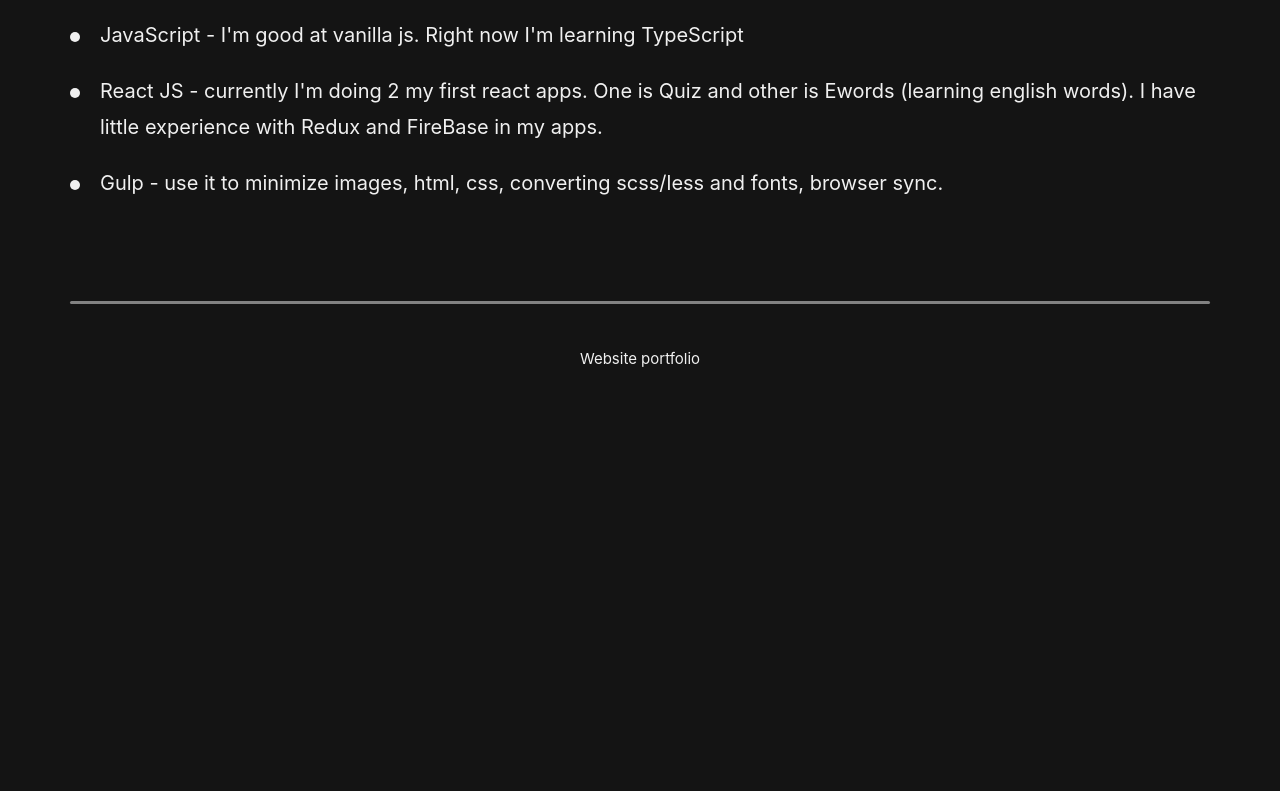
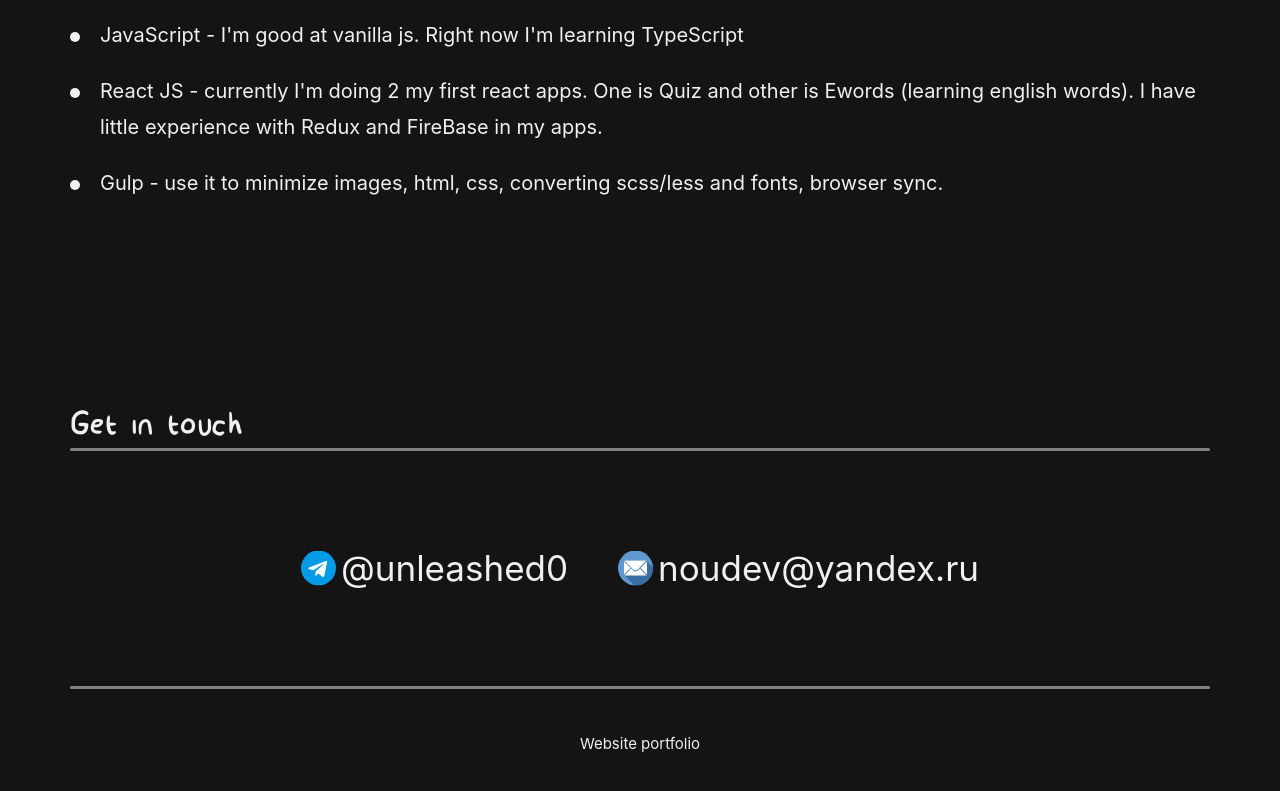
Before and after one commit to Unleashed97/portfolio, a website: page src/index.html in a window 1280 px wide. Shown: the part 3790-4581 px from the top of the page. Before the commit the page ends 4206 px from the top, so only its background shows below. Drawn offline with Linux system fonts and the light colour scheme.

Commit message:
contact section

```diff
--- a/src/index.html
+++ b/src/index.html
@@ -262,6 +262,37 @@
             </div>
         </section>
 
+        <!-- get in touch -->
+        <section class="section">
+            <div class="container">
+                <div class="section__inner">
+                    <h2 class="section__title">Get in touch</h2>
+                    <div class="section__content">
+                        <!-- <form action="/" class="contact-form">
+                            <label for="">
+
+                                <input type="text" class="contact-form__input">
+                            </label>
+
+                        </form> -->
+                        <div class="contact">
+                            <ul class="contact__list">
+                                <li class="contact__item">
+                                    <a href="https://t.me/unleashed0" target="_blank" class="contact__link contact__telegram">
+                                        @unleashed0
+                                    </a>
+                                </li>
+                                <li class="contant__item">
+                                    <a href="mailto:noudev@yandex.ru" target="_blank" class="contact__link contact__mail">
+                                        noudev@yandex.ru
+                                    </a>
+                                </li>
+                            </ul>
+                        </div>
+                    </div>
+                </div>
+            </div>
+        </section>
         <!-- footer -->
         <footer class="footer">
             <div class="container">
--- /dev/null
+++ b/src/scss/components/contact.scss
@@ -0,0 +1,60 @@
+.contact{
+    width: 100%;
+    display: flex;
+    justify-content: center;
+    &__list{
+        display: flex;
+        justify-content: center;
+    }
+
+    &__item{
+        margin-right: 50px;
+
+        &:last-child{
+            margin-right: 0;
+        }
+    }
+
+    &__link{
+        display: block;
+        font-size: 35px;
+        color: $font-main;
+        text-decoration: none;
+    }
+
+    &__telegram{
+        padding-left: 40px;
+        position: relative;
+        &::before{
+            display: block;
+            content: '';
+            background: url('../../images/icons/telegram.svg');
+            background-size: contain;
+            width: 35px;
+            height: 35px;
+
+            position: absolute;
+            top: 50%;
+            transform: translateY(-50%);
+            left: 0;
+        }
+    }
+
+    &__mail{
+        padding-left: 40px;
+        position: relative;
+        &::before{
+            display: block;
+            content: '';
+            background: url('../../images/icons/email.svg');
+            background-size: contain;
+            width: 35px;
+            height: 35px;
+
+            position: absolute;
+            top: 50%;
+            transform: translateY(-50%);
+            left: 0;
+        }
+    }
+}
--- a/src/scss/main.scss
+++ b/src/scss/main.scss
@@ -64,4 +64,5 @@ img{
 @import "components/stack";
 @import "components/list";
 @import "components/scrollbar";
+@import "components/contact";
 @import "components/footer";
```
Also changed, not shown: dist/css/style.min.css, dist/images/icons/email.svg (added), dist/images/icons/telegram.svg (added), dist/index.html, src/css/style.min.css, src/images/icons/email.svg (added), src/images/icons/telegram.svg (added).
